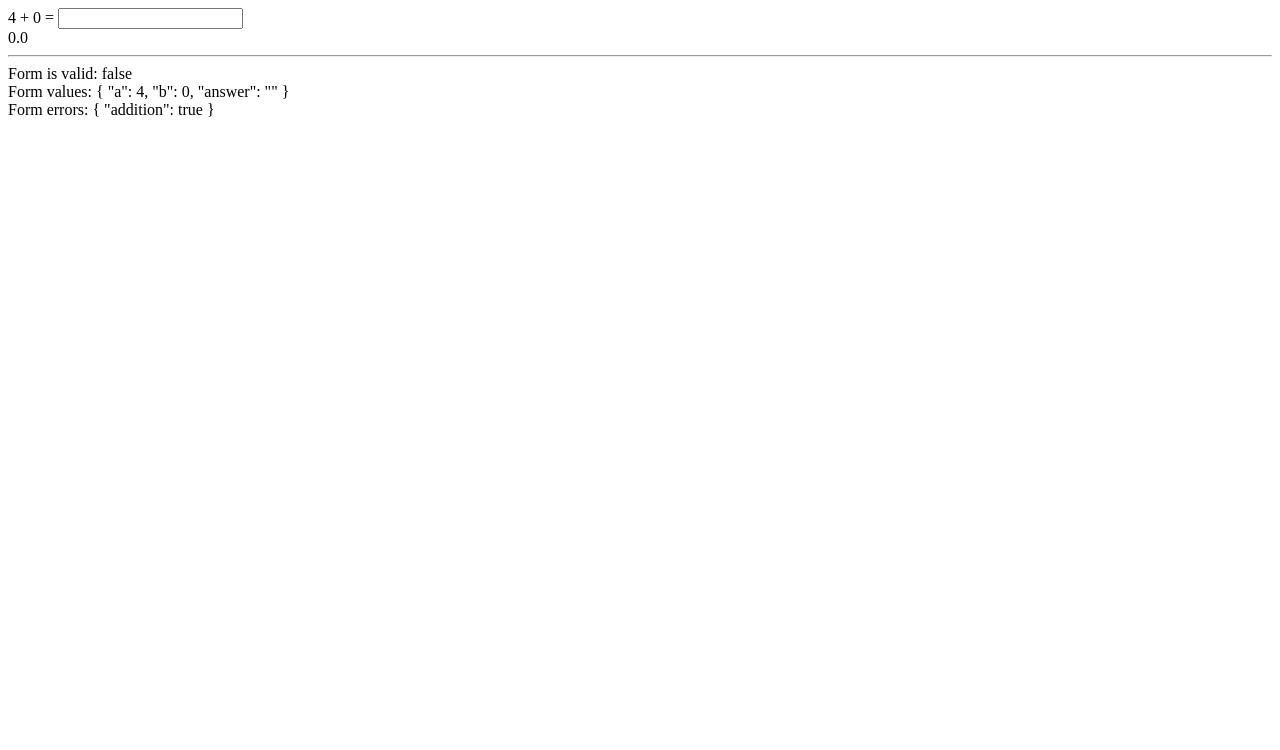
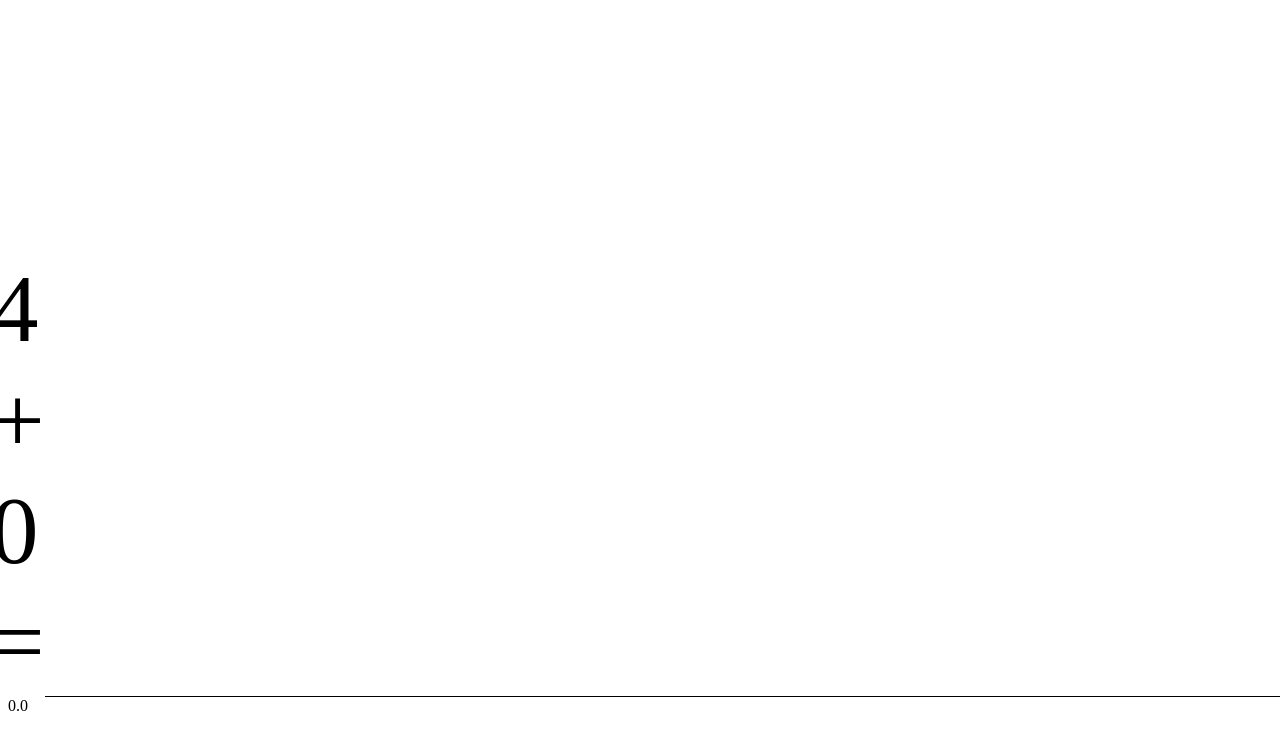
Before and after one commit to pyavchik/mathapp, an Angular app: page / in a window 1280 px wide. Shown: the top 750 px of the page. Built offline with nearby package versions, Linux system fonts and the light colour scheme.

Commit message:
styling added

```diff
--- a/src/app/equation/equation.component.css
+++ b/src/app/equation/equation.component.css
@@ -0,0 +1,26 @@
+form {
+  margin-top:20%;
+  display: flex;
+  justify-content: center;
+  font-size: 96px;
+}
+
+input {
+  font-size: 96px;
+  border: none;
+  border-bottom: 1px solid black;
+  text-align: center;
+}
+
+input:focus {
+  outline: none;
+}
+
+.stats {
+  position: absolute;
+  bottom: 100px;
+  left: 0;
+  right: 0;
+  text-align: center;
+  font-size: 42px;
+}
--- a/src/app/equation/equation.component.html
+++ b/src/app/equation/equation.component.html
@@ -4,8 +4,3 @@
 </form>
 
 {{ secondsPerSolution | number: '1.1-3' }}
-<hr>
-
-<div>Form is valid: {{mathForm.valid}}</div>
-<div>Form values: {{mathForm.value | json}}</div>
-<div>Form errors: {{mathForm.errors | json}}</div>
```
